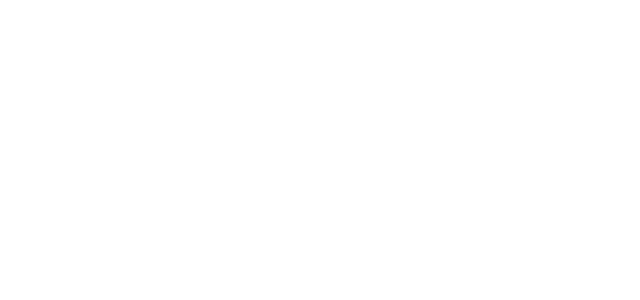
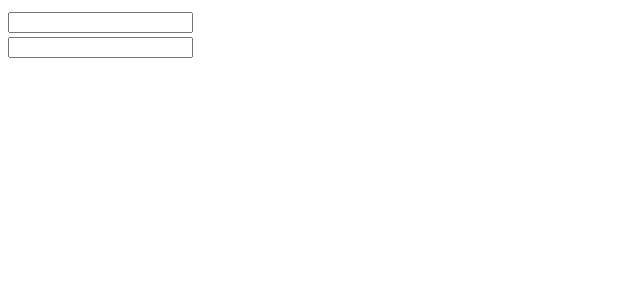
Before and after one commit to FE-GROUND/playground, a Next.js app: page / in a window 1280 px wide. Shown: the top 300 px of the page, without its empty margins (0-640 px from the left). Built offline with nearby package versions, Linux system fonts and the light colour scheme.

Commit message:
[WIP] Login Input 컴포넌트 작성

```diff
--- /dev/null
+++ b/src/views/Home/Login/components/LoginInput.tsx
@@ -0,0 +1,19 @@
+import {FC} from 'react';
+import InputComponent from '@/views/common/Input';
+import {InputPropsType} from '@/views/common/Input/useInput';
+
+type LoginInputType = 'email' | 'password';
+interface LoginInputProps {
+  inputProps: InputPropsType;
+  type: LoginInputType;
+}
+
+const LoginInput: FC<LoginInputProps> = ({type, inputProps}) => {
+  return (
+    <>
+      <InputComponent type={type} name={`login-${type}`} inputProps={inputProps} />
+    </>
+  );
+};
+
+export default LoginInput;
--- a/src/views/Home/Login/index.tsx
+++ b/src/views/Home/Login/index.tsx
@@ -1,5 +1,23 @@
 import {FC} from 'react';
+import {useInput} from '@/views/common/Input/useInput';
+import LoginInput from './components/LoginInput';
 
 export const LoginScreen: FC = () => {
-	return <></>;
+  const emailInputProps = useInput();
+  const passwordInputProps = useInput();
+
+  return (
+    <div>
+      <LoginInput inputProps={emailInputProps} type={'email'} />
+      <LoginInput inputProps={passwordInputProps} type={'password'} />
+    </div>
+  );
 };
+
+/**
+ * id 인풋
+ * password 인풋
+ * 로그인 버튼
+ * 회원가입 버튼
+ * 자동 로그인
+ */
```
